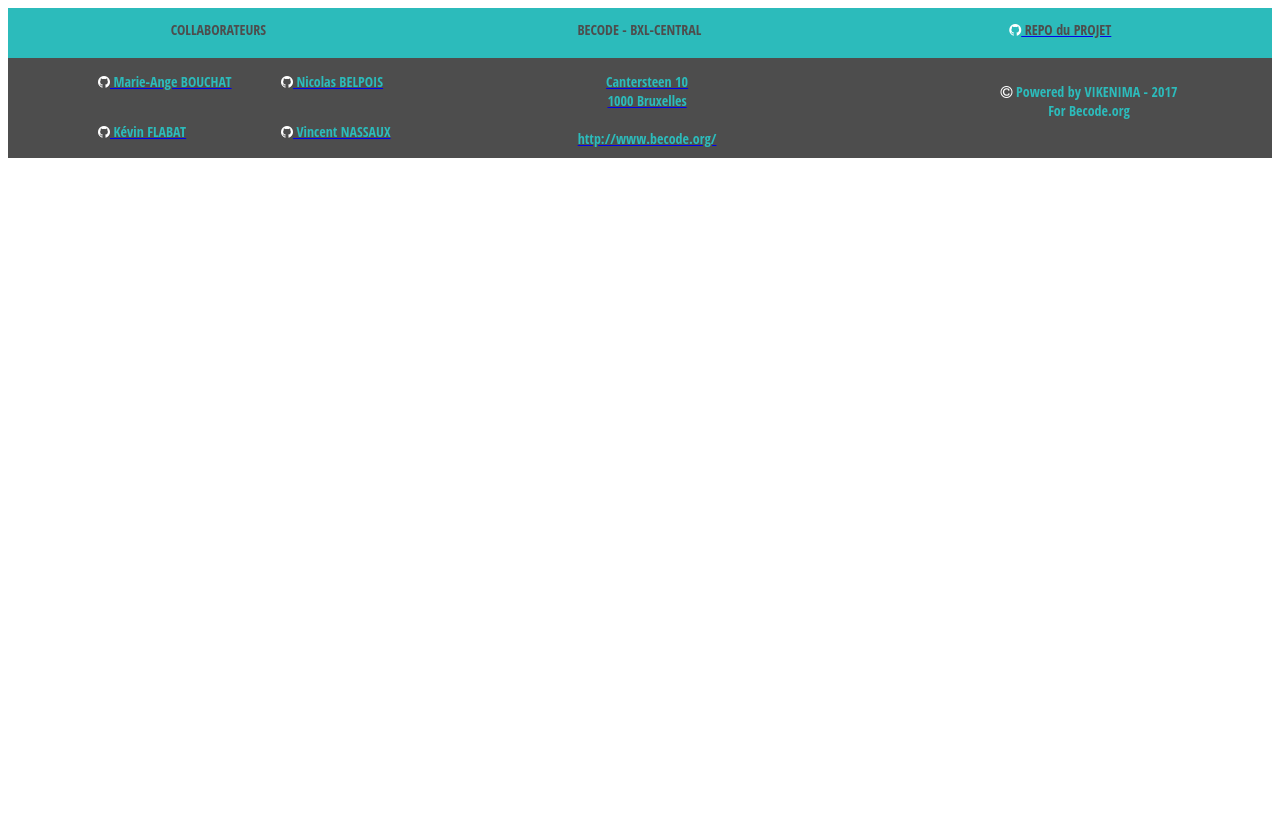
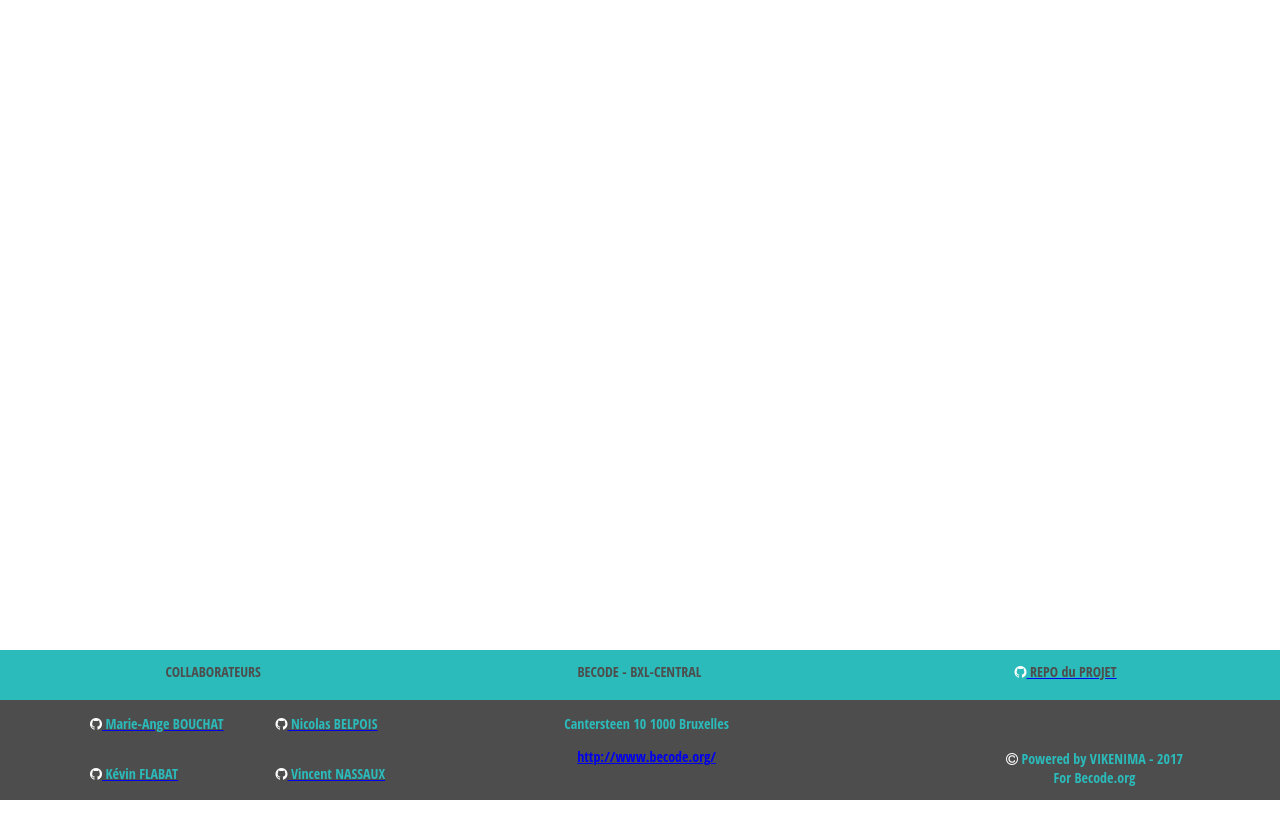
Before and after one commit to bouchat-marieange/projet-pinterest, a PHP site: page /views/footer.php in a window 1280 px wide. Before the commit the page ends 158 px from the top, so only its background shows below. Run offline with PHP 8.4, Linux system fonts and the light colour scheme.

Commit message:
Commit pour Vincent
mofid du header footer

```diff
--- a/views/assets/css/footer.css
+++ b/views/assets/css/footer.css
@@ -1,7 +1,10 @@
 .footer{
   height:150px;
   width:100%;
-
+  position: absolute;
+  bottom: 0;
+  left: 0;
+  right: 0;
 }
 
 .topfooter{
@@ -43,9 +46,7 @@ h2{
   background-color: #2CBBBB;
 }
 
-.repository, h2:hover {
-  color: white;
-}
+
 
 
 .bottomfooter{
@@ -101,9 +102,7 @@ i{
   padding-right: 6%;
 }
 
-.adresse, h3:hover {
-  color: white;
-}
+
 
 
 .repo{
@@ -114,7 +113,3 @@ i{
   text-align: center;
   color:#2CBBBB;
 }
-
-h3:hover {
-  color: white;
-}
--- a/views/footer.php
+++ b/views/footer.php
@@ -54,10 +54,10 @@
         </div>
 
         <div class="adressesbottom">
-          <a href="http://www.becode.org/"><h3>Cantersteen 10 <br>1000 Bruxelles <br><br>http://www.becode.org/</h3></a>
+          <p>Cantersteen 10 1000 Bruxelles </p><a href="http://www.becode.org/">http://www.becode.org/</a>
         </div>
 
-        <div class="repo">
+        <div class="repo" style="margin-top: 25px;">
           <h3><i class="fa fa-copyright" aria-hidden="true"></i> Powered by VIKENIMA - 2017<br>For Becode.org</h3>
         </div>
 
```
